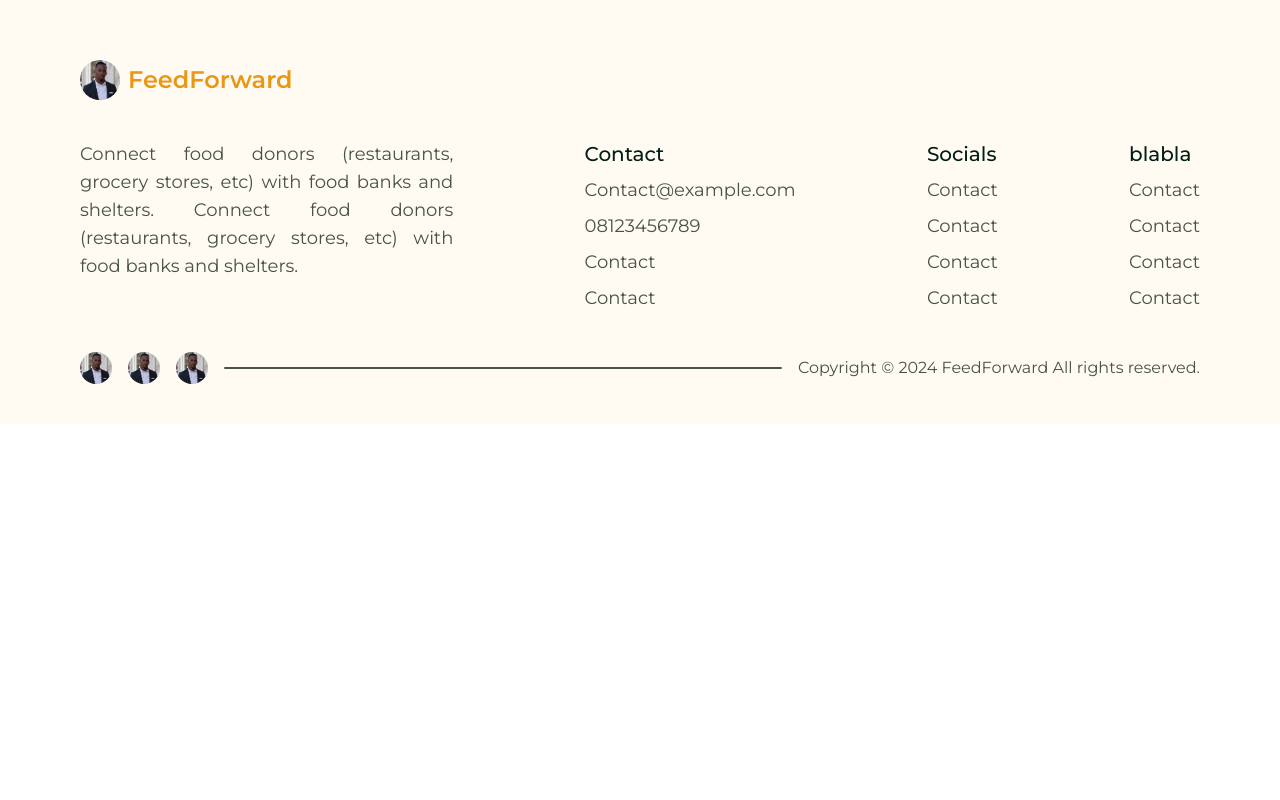
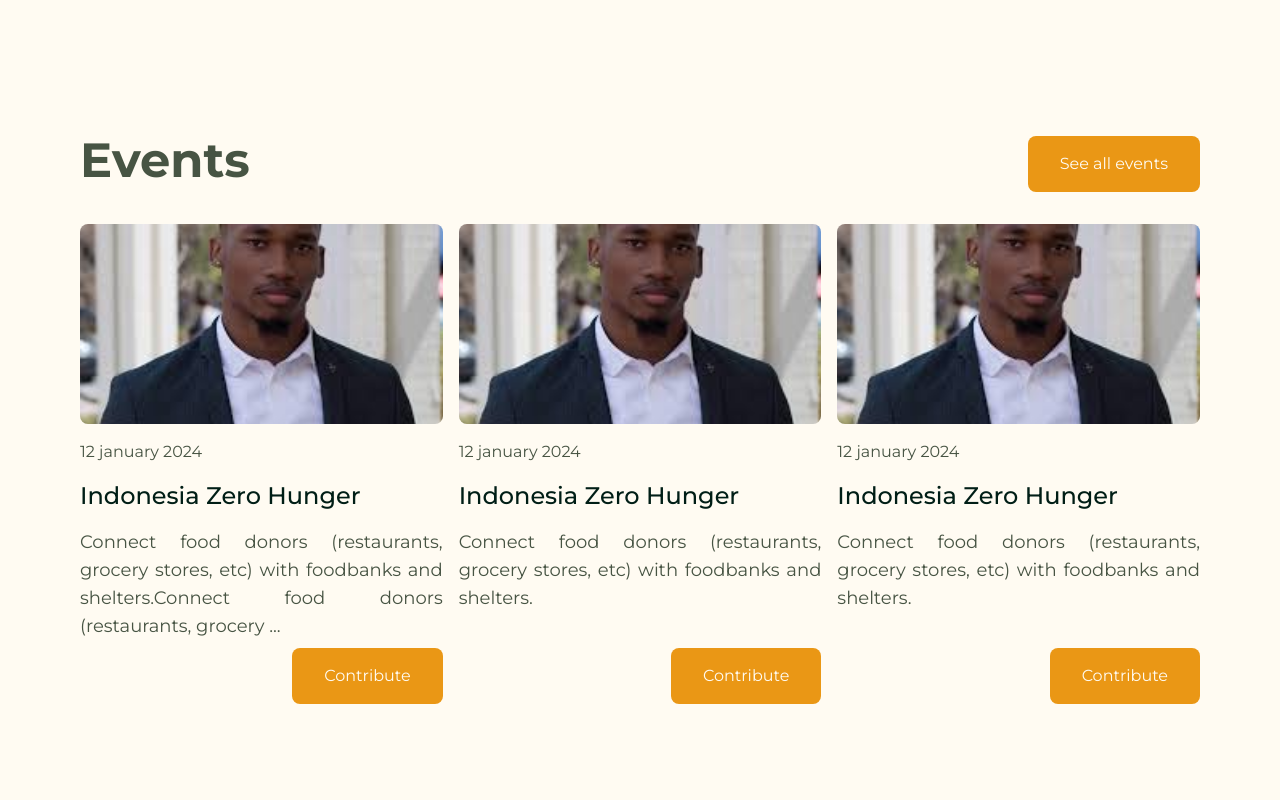
Before and after one commit to ahsanzizan/SEFEST24WEBDEV_Templar, a Next.js app: page / in a window 1280 px wide. Shown: the part 1580-2380 px from the top of the page. Before the commit the page ends 2004 px from the top, so only its background shows below. Built offline with nearby package versions, Linux system fonts and the light colour scheme.

Commit message:
feat: add events section

```diff
--- a/src/app/(main)/page.tsx
+++ b/src/app/(main)/page.tsx
@@ -1,4 +1,5 @@
 import About from './parts/About';
+import Event from './parts/Event';
 import Home from './parts/Home';
 
 export default function page() {
@@ -6,6 +7,7 @@ export default function page() {
     <main className="overflow-hidden bg-primary">
       <Home />
       <About />
+      <Event />
     </main>
   );
 }
--- /dev/null
+++ b/src/app/(main)/parts/Event.tsx
@@ -0,0 +1,50 @@
+import Image from 'next/image';
+
+const events: string[] = [
+  'Connect food donors (restaurants, grocery stores, etc) with foodbanks and shelters.Connect food donors (restaurants, grocery stores,etc) with food banks and shelters.',
+  'Connect food donors (restaurants, grocery stores, etc) with foodbanks and shelters.',
+  'Connect food donors (restaurants, grocery stores, etc) with foodbanks and shelters.'
+];
+
+export default function Event() {
+  return (
+    <section className="flex h-screen w-screen flex-col justify-center gap-y-8 px-20">
+      <div className="flex justify-between">
+        <h2 className="text-center text-5xl font-bold text-[#475443]">
+          Events
+        </h2>
+        <p className="w-fit rounded-lg bg-accent px-8 py-4 text-[#FFFBF2]">
+          See all events
+        </p>
+      </div>
+      <div className="flex justify-between gap-x-4">
+        {events.map((event, index) => (
+          <div
+            key={index}
+            className="relative flex h-[60vh] w-2/6 flex-col gap-y-4"
+          >
+            <Image
+              src="/dummy.jpeg"
+              alt="Events"
+              width={500}
+              height={500}
+              className="h-[200px] w-full rounded-lg object-cover"
+            />
+            <p className="text-secondary">12 january 2024</p>
+            <h2 className="text-2xl font-medium text-dark">
+              Indonesia Zero Hunger
+            </h2>
+            <p className="text-justify text-lg text-secondary">
+              {event.length >= 125 ? event.slice(0, 125) + '...' : event}
+            </p>
+            <div className="absolute bottom-0 right-0 flex justify-end">
+              <p className="w-fit rounded-lg bg-accent px-8 py-4 text-[#FFFBF2]">
+                Contribute
+              </p>
+            </div>
+          </div>
+        ))}
+      </div>
+    </section>
+  );
+}
```
